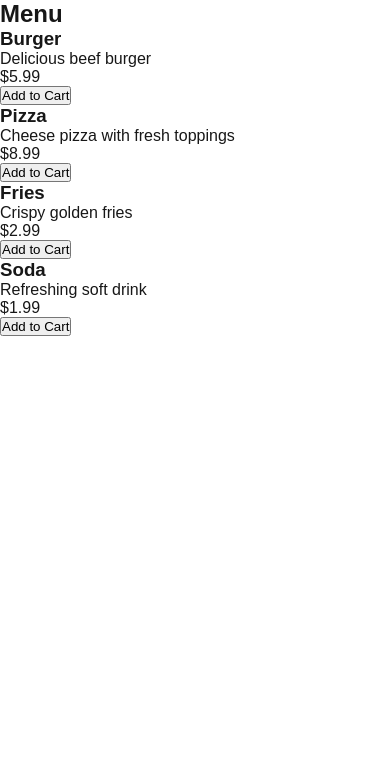
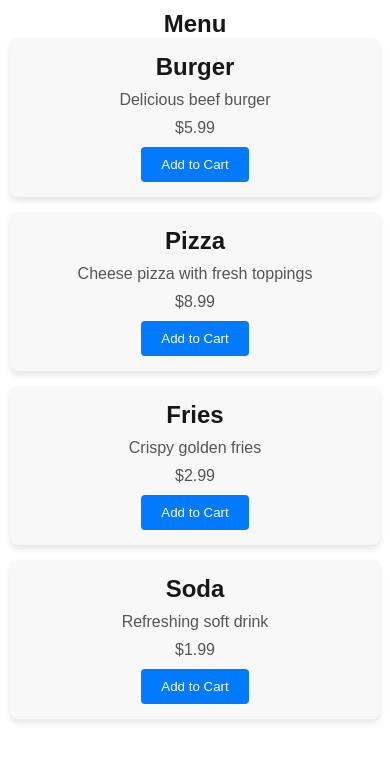
Before and after one commit to bananaNuggets75/online-ordering-system, a Next.js app: page / in a window 390 px wide. Shown: the top 762 px of the page. Built offline with nearby package versions, Linux system fonts and the light colour scheme.

Commit message:
add design for mobile

```diff
--- a/app/globals.css
+++ b/app/globals.css
@@ -40,3 +40,59 @@ a {
     color-scheme: dark;
   }
 }
+
+/* styles.css or your component's CSS */
+.menu {
+  display: flex;
+  flex-direction: column;
+  align-items: center;
+  padding: 10px;
+}
+
+.menu-item {
+  width: 100%;
+  padding: 15px;
+  margin-bottom: 15px;
+  background-color: #f8f8f8;
+  border-radius: 8px;
+  box-shadow: 0 4px 6px rgba(0, 0, 0, 0.1);
+  text-align: center;
+}
+
+.menu-item h3 {
+  font-size: 1.5em;
+  margin-bottom: 10px;
+}
+
+.menu-item p {
+  font-size: 1em;
+  margin-bottom: 10px;
+  color: #555;
+}
+
+.menu-item button {
+  padding: 10px 20px;
+  background-color: #007bff;
+  color: white;
+  border: none;
+  border-radius: 4px;
+  cursor: pointer;
+}
+
+.menu-item button:hover {
+  background-color: #0056b3;
+}
+
+/* Responsive design for larger screens */
+@media (min-width: 600px) {
+  .menu {
+    flex-direction: row;
+    flex-wrap: wrap;
+    justify-content: center;
+  }
+
+  .menu-item {
+    width: 45%;
+    margin: 10px;
+  }
+}
```
